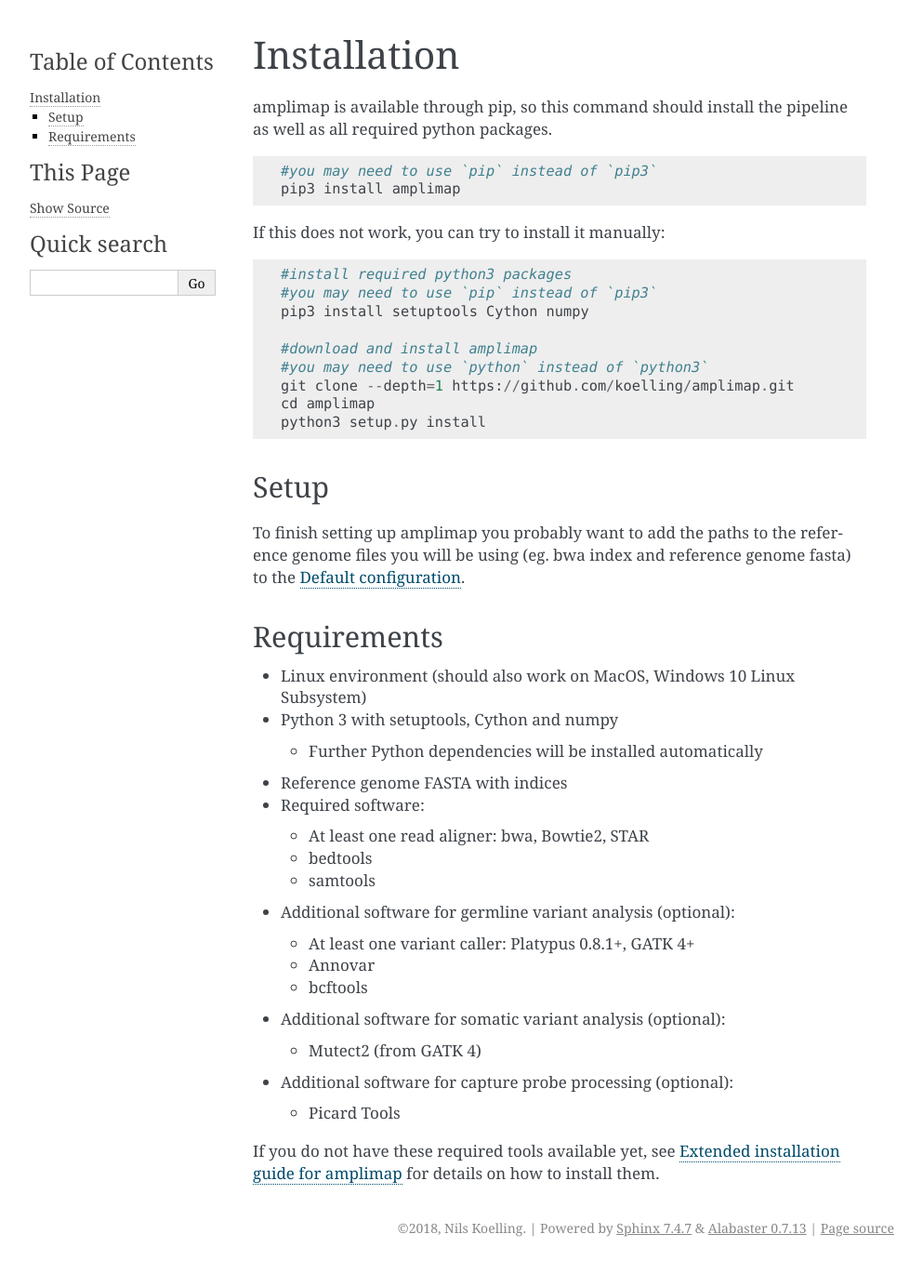
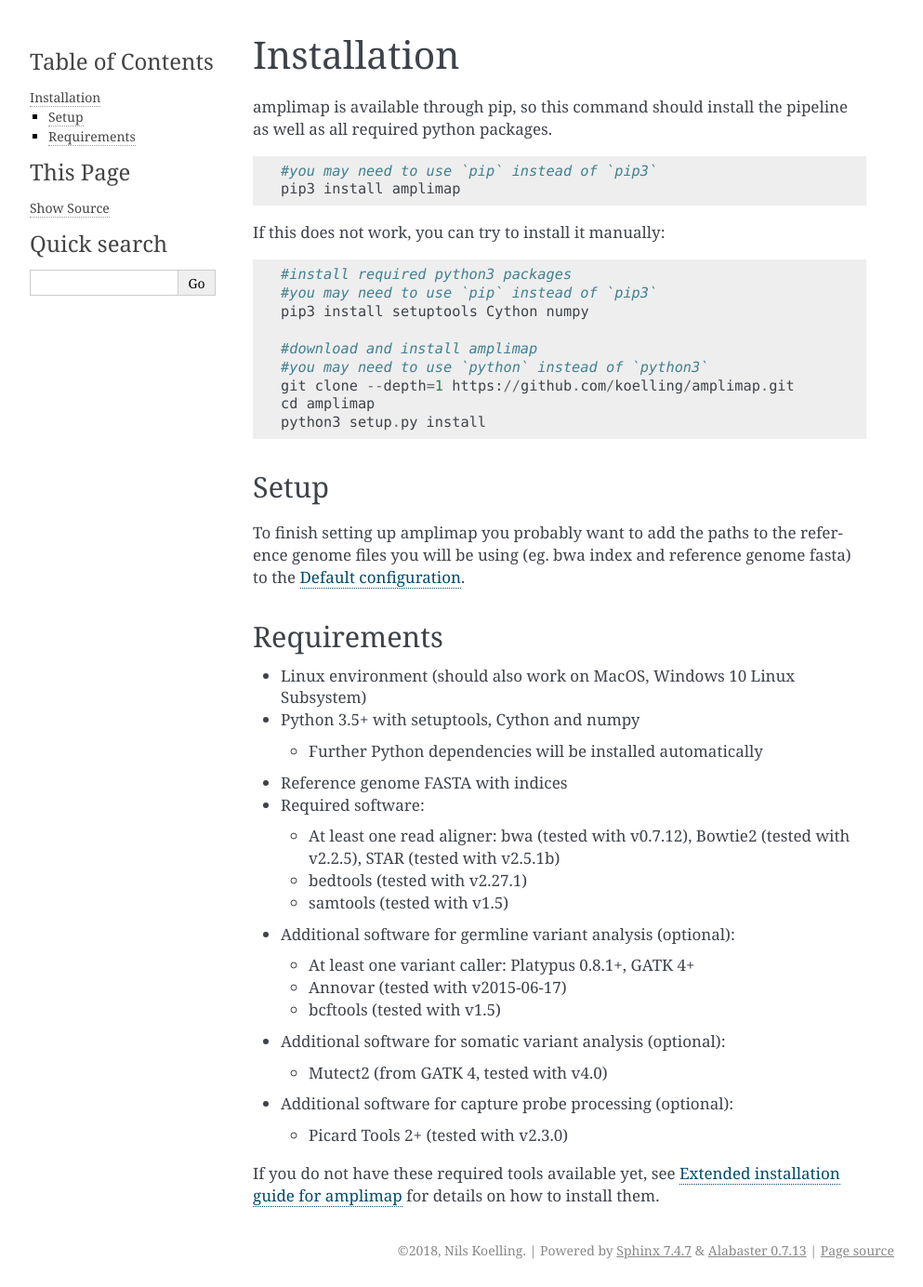
Before and after one commit to koelling/amplimap, a Sphinx documentation site: the page built from docs/installation.rst, in a window 1280 px wide. Shown: the whole page at 93% size, without its empty margins (148-1141 px from the left). Built offline with Sphinx 7.4.7, drawn with Linux system fonts in a browser that asks for light colours; before the commit the page ends 1360 px from its top, so only the background shows below that.

Commit message:
add tested versions

```diff
--- a/docs/installation.rst
+++ b/docs/installation.rst
@@ -35,7 +35,7 @@
 ~~~~~~~~~~~~~~~
 
 - Linux environment (should also work on MacOS, Windows 10 Linux Subsystem)
-- Python 3 with setuptools, Cython and numpy
+- Python 3.5+ with setuptools, Cython and numpy
 
   - Further Python dependencies will be installed automatically
 
@@ -43,23 +43,23 @@
 
 - Required software:
 
-  - At least one read aligner: bwa, Bowtie2, STAR
-  - bedtools
-  - samtools
+  - At least one read aligner: bwa (tested with v0.7.12), Bowtie2 (tested with v2.2.5), STAR (tested with v2.5.1b)
+  - bedtools (tested with v2.27.1)
+  - samtools (tested with v1.5)
 
 - Additional software for germline variant analysis (optional):
 
   - At least one variant caller: Platypus 0.8.1+, GATK 4+
-  - Annovar
-  - bcftools
+  - Annovar (tested with v2015-06-17)
+  - bcftools (tested with v1.5)
 
 - Additional software for somatic variant analysis (optional):
 
-  - Mutect2 (from GATK 4)
+  - Mutect2 (from GATK 4, tested with v4.0)
 
 - Additional software for capture probe processing (optional):
 
-  - Picard Tools
+  - Picard Tools 2+ (tested with v2.3.0)
 
 If you do not have these required tools available yet, see :doc:`extended_installation`
 for details on how to install them.
```
